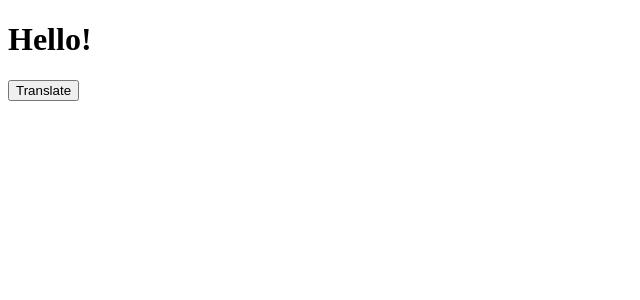
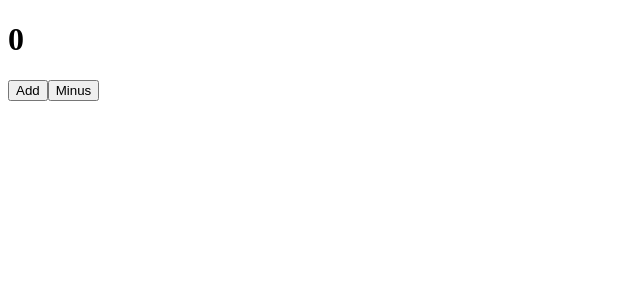
Before and after one commit to helious23/react-hook, a React (Create React App) app: page / in a window 1280 px wide. Shown: the top 300 px of the page, without its empty margins (0-640 px from the left). Built offline with nearby package versions, Linux system fonts and the light colour scheme.

Commit message:
#9.6 Understanding useReducer

```diff
--- a/src/App.js
+++ b/src/App.js
@@ -1,13 +1,27 @@
-import Lang from "./context";
-import Screen from "./Screen";
-import translations from "./translations";
+import { useReducer } from "react";
+
+const INCREMENT = "increment";
+const DECREMENT = "decrement";
+
+const reducer = (state, action) => {
+  switch (action.type) {
+    case INCREMENT:
+      return { count: state.count + 1 };
+    case DECREMENT:
+      return { count: state.count - 1 };
+    default:
+      throw new Error();
+  }
+};
 
 function App() {
+  const [state, dispatch] = useReducer(reducer, { count: 0 });
   return (
-    <Lang defaultLang="en" translations={translations}>
-      <Screen></Screen>
-    </Lang>
+    <>
+      <h1>{state.count}</h1>
+      <button onClick={() => dispatch({ type: INCREMENT })}>Add</button>
+      <button onClick={() => dispatch({ type: DECREMENT })}>Minus</button>
+    </>
   );
 }
-
 export default App;
--- a/src/Screen.js
+++ /dev/null
@@ -1,12 +0,0 @@
-import { useSetLang, useT } from "./context";
-
-export default function Screen() {
-  const setLang = useSetLang();
-  const t = useT();
-  return (
-    <>
-      <h1>{t("Hello!")}</h1>
-      <button onClick={() => setLang("es")}>{t("Translate")}</button>
-    </>
-  );
-}
--- a/src/context.js
+++ /dev/null
@@ -1,31 +0,0 @@
-import React, { useContext, useState } from "react";
-
-const LangContext = React.createContext();
-
-const Lang = ({ defaultLang, children, translations }) => {
-  const [lang, setLang] = useState(defaultLang);
-  const hyperTranslate = (text) => {
-    if (lang === defaultLang) {
-      return text;
-    } else {
-      return translations[lang][text];
-    }
-  };
-  return (
-    <LangContext.Provider value={{ setLang, t: hyperTranslate }}>
-      {children}
-    </LangContext.Provider>
-  );
-};
-
-export const useSetLang = () => {
-  const { setLang } = useContext(LangContext);
-  return setLang;
-};
-
-export const useT = () => {
-  const { t } = useContext(LangContext);
-  return t;
-};
-
-export default Lang;
--- a/src/translations.js
+++ /dev/null
@@ -1,8 +0,0 @@
-const translations = {
-  es: {
-    "Hello!": "Hola!",
-    Translate: "Tradicir",
-  },
-};
-
-export default translations;
```
